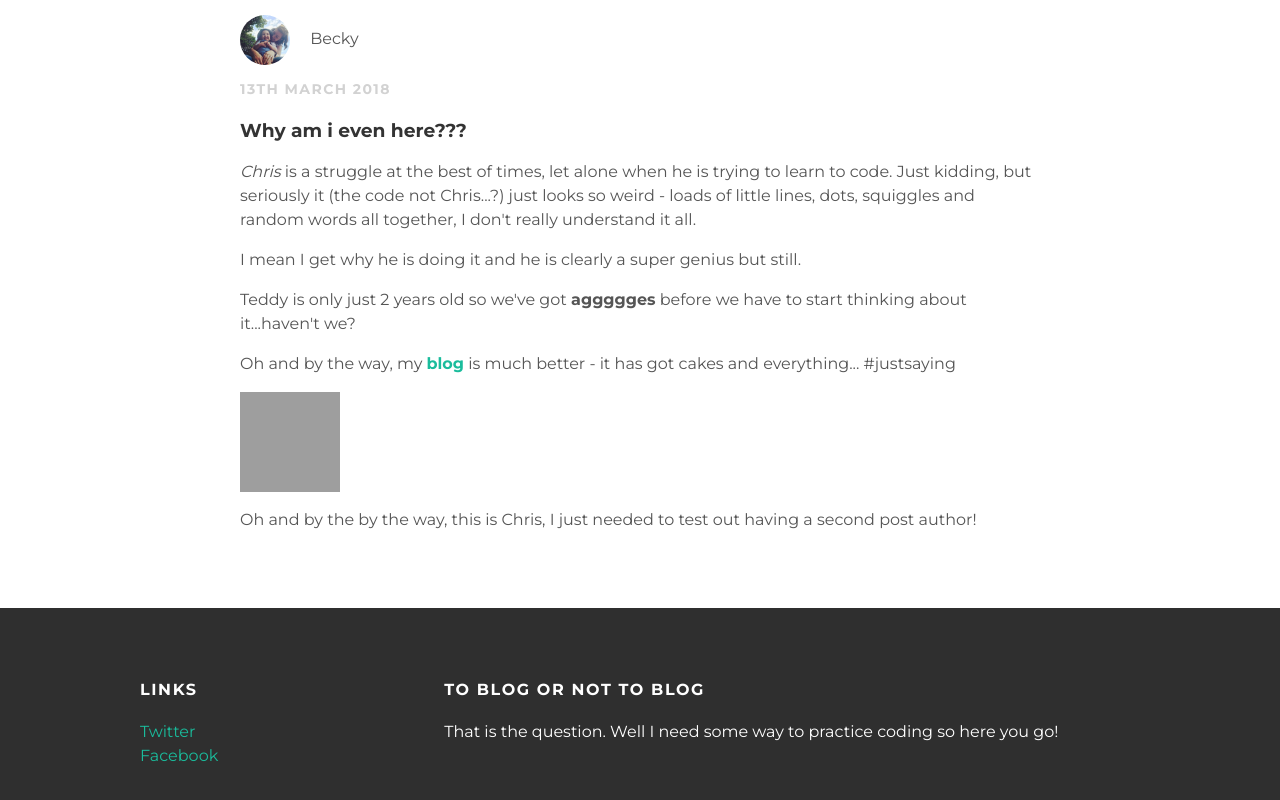
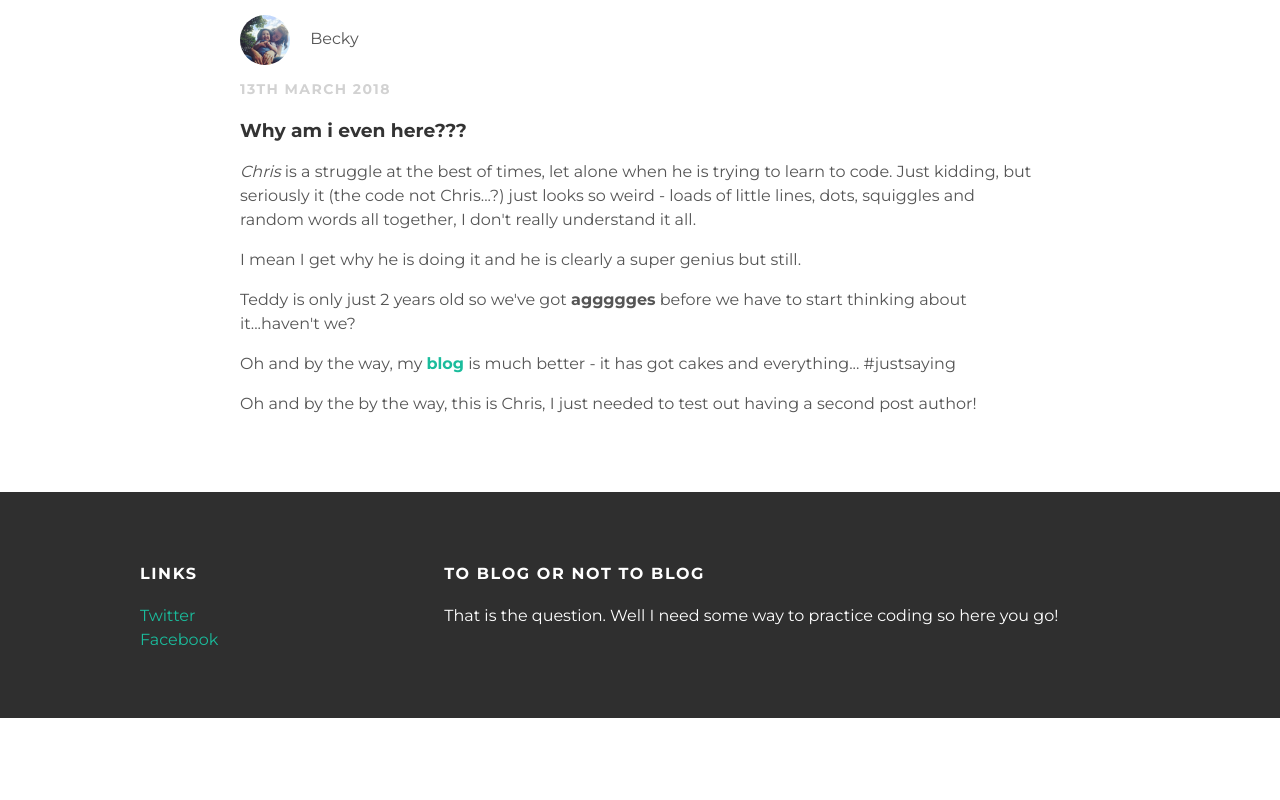
Before and after one commit to VanBuurin/vanbuurin.github.io, a plain HTML site: page index.html in a window 1280 px wide. Shown: the part 1270-2070 px from the top of the page. After the commit the page ends 1988 px from the top, so only its background shows below. Drawn offline with Linux system fonts and the light colour scheme; grey boxes are pictures that could not be loaded.

Commit message:
Update index.html

```diff
--- a/index.html
+++ b/index.html
@@ -81,7 +81,6 @@
               before we have to start thinking about it...haven't we?</p>
             <p> Oh and by the way, my <strong><a href="wordpress.com">blog</a></strong>
               is much better - it has got cakes and everything... #justsaying</p>
-              <a href="wordpress.com"><img src="chris.png"></a>
             <p> Oh and by the by the way, this is Chris, I just needed to test
               out having a second post author! </p>
           </div>
```
